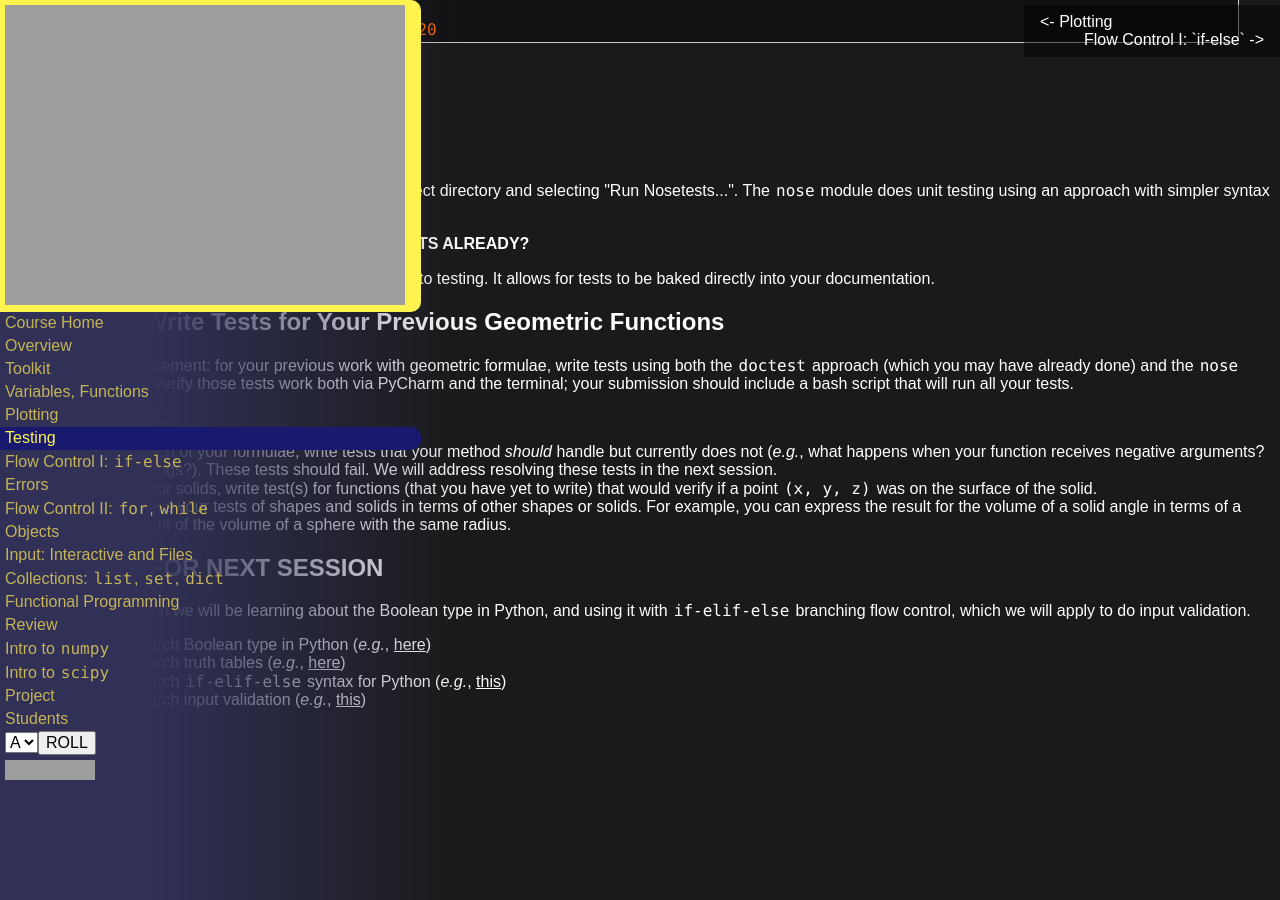
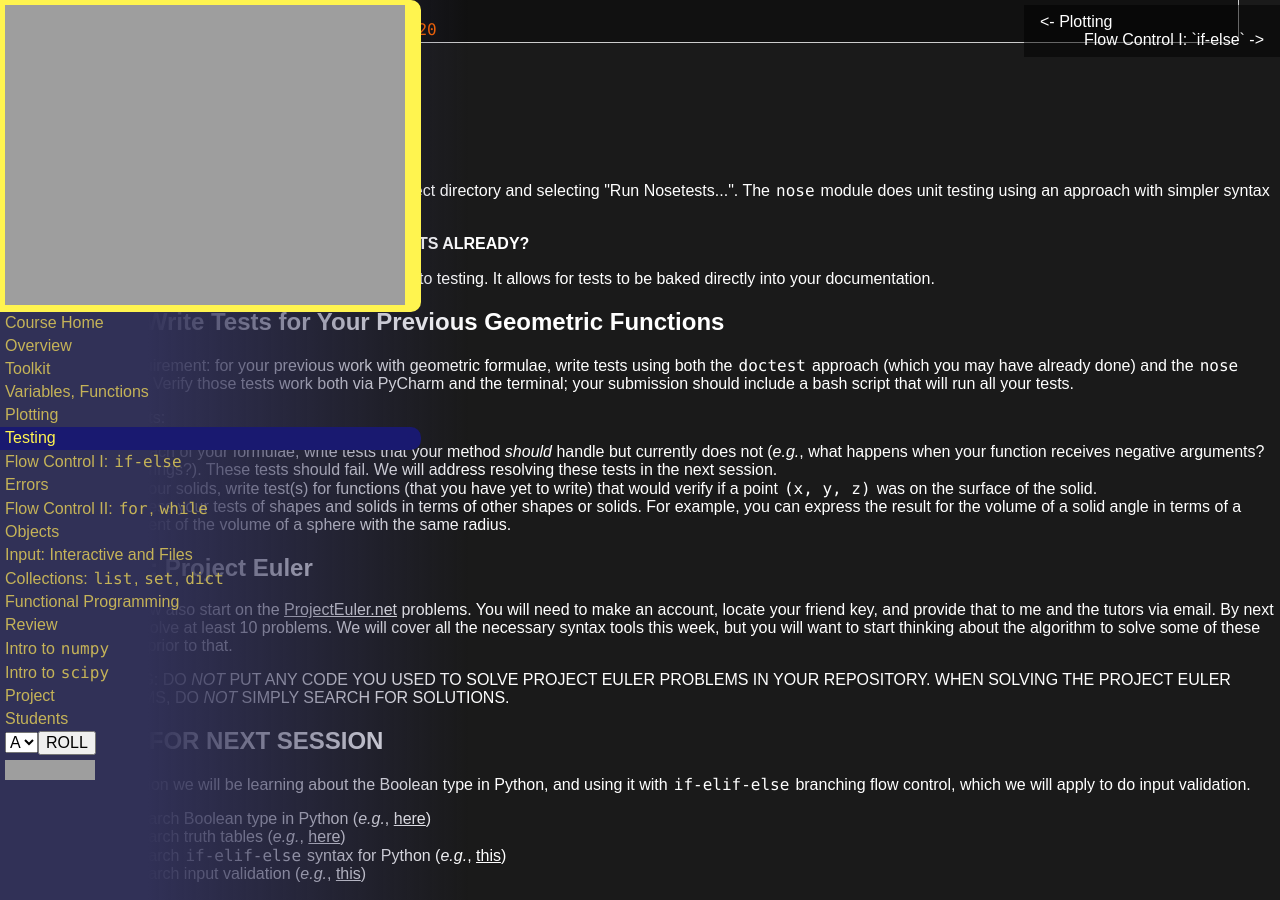
Before and after one commit to AIMS-Ghana/python-course, a Jekyll site: the page built from _days/04_testing.md, in a window 1280 px wide and 900 px high, scrolled down 524 px. Built offline with Jekyll 4.4.1, drawn with Linux system fonts in a browser that asks for light colours; grey boxes are pictures that could not be loaded.

```diff
--- a/_days/04_testing.md
+++ b/_days/04_testing.md
@@ -58,3 +58,16 @@ Twist points:
  - express your tests of shapes and solids in terms of other shapes or
  solids.  For example, you can express the result for the volume of a solid angle
  in terms of a percent of the volume of a sphere with the same radius.
+
+## Task II: Project Euler
+
+We will now also start on the
+[ProjectEuler.net](http://projecteuler.net/problems) problems.  You will need to
+make an account, locate your friend key, and provide that to me and the tutors
+via email.  By next Monday, solve at least 10 problems. We will cover all the
+necessary syntax tools this week, but you will want to start thinking about the
+algorithm to solve some of these problems prior to that.
+
+WARNING: DO *NOT* PUT ANY CODE YOU USED TO SOLVE PROJECT EULER PROBLEMS IN YOUR
+REPOSITORY.  WHEN SOLVING THE PROJECT EULER PROBLEMS, DO *NOT* SIMPLY SEARCH FOR
+SOLUTIONS.
```
Also changed, not shown: _days/05_ifelse.md (+0 -12 lines).
